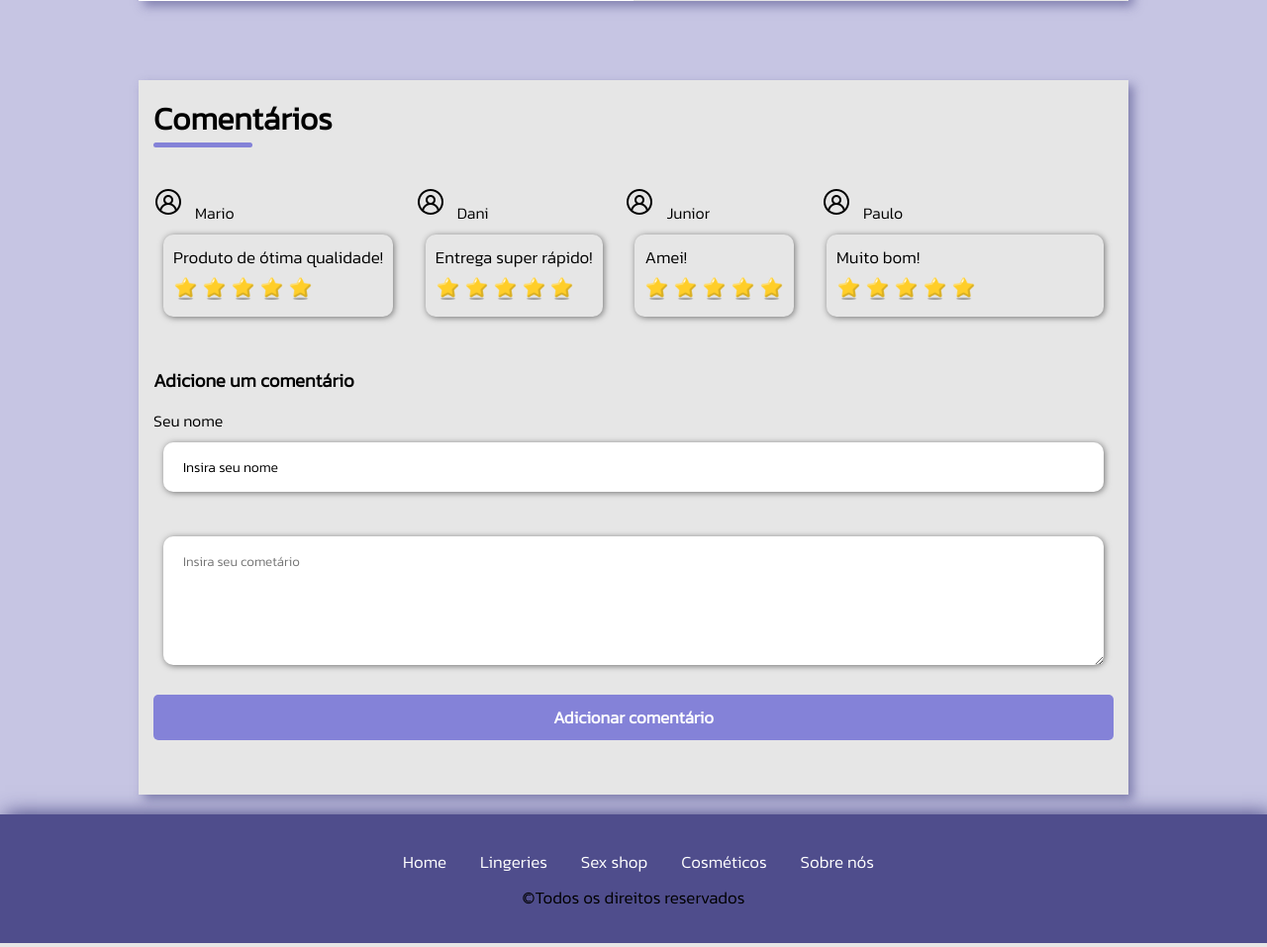
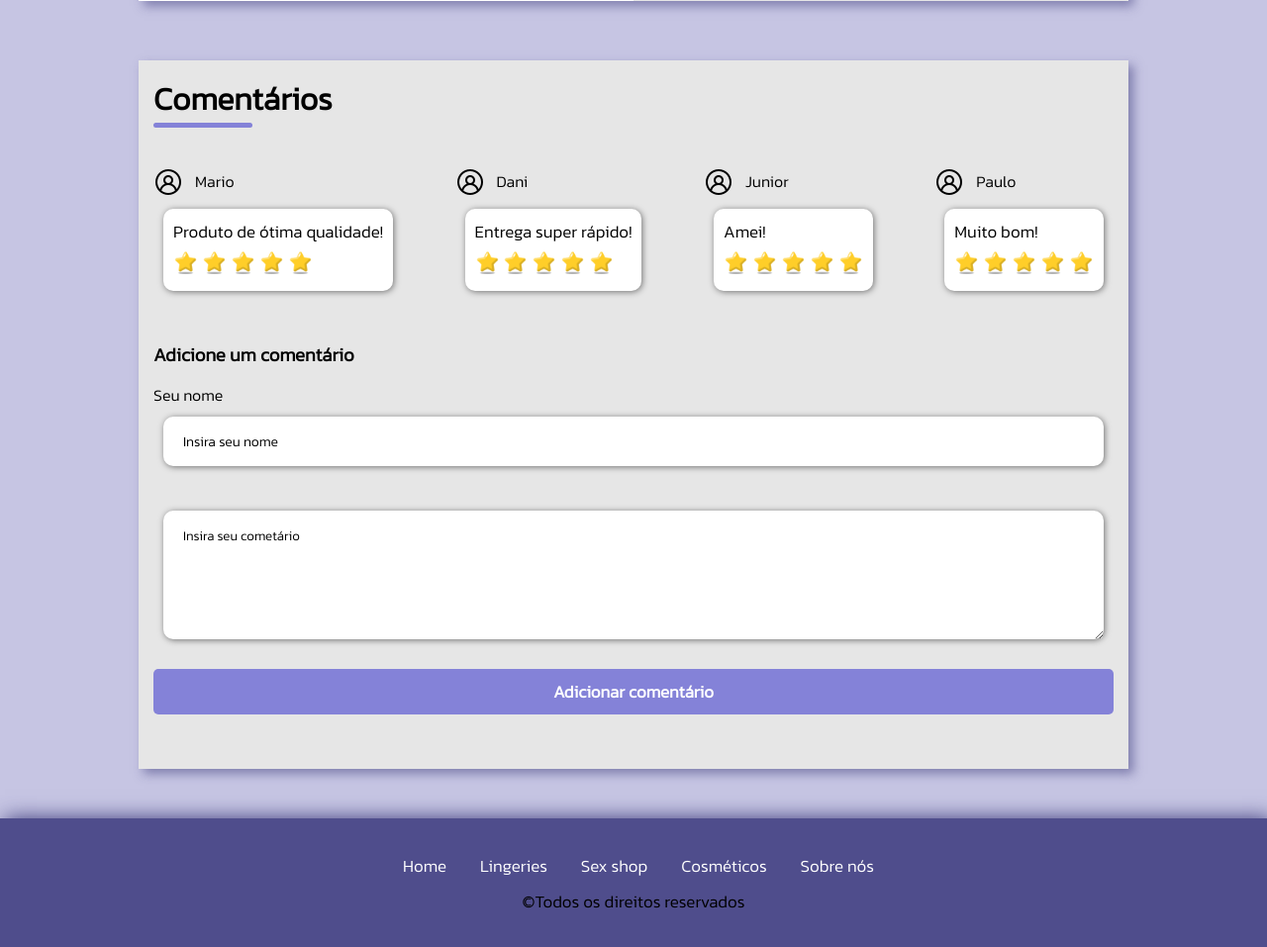
Before and after one commit to Kurarisse/TCCalpha, a PHP site: page /produtoAumentado.html in a window 1280 px wide. Shown: the part 670-1627 px from the top of the page at 99% size. Run offline with PHP 8.4, Linux system fonts and the light colour scheme.

Commit message:
feat:produtos e align nome

```diff
--- a/css/styles.css
+++ b/css/styles.css
@@ -246,8 +246,6 @@ body{
     right: 0;
     bottom: 0;
     background-color: #ccc;
-    -webkit-transition: .4s;
-    transition: .4s;
 }
 
 .slider:before {
@@ -257,8 +255,6 @@ body{
     width: 18px;
     top: 1px;
     background-color: white;
-    -webkit-transition: .4s;
-    transition: .4s;
 }
 
 input:checked + .slider {
@@ -330,8 +326,8 @@ input:checked + .slider:before {
 
 .produto{
     background-color: rgb(255, 255, 255);
-    padding: 10px 20px;
-    margin: 0 0 25px 100px;
+    padding: 10px 25px;
+    margin: 0 12px 12px 100px;
     border: 2px solid rgb(48, 48, 48);
     box-shadow: 0 4px 8px 0 rgba(58, 56, 121, 0.5);
     transition: 0.3s;
@@ -359,7 +355,7 @@ input:checked + .slider:before {
     max-width: 1000px;
     height: 100%;
     max-height: 600px;
-    margin: 60px auto;
+    margin: 50px auto;
     display: flex;
     box-shadow: 5px 5px 10px rgba(58, 56, 121, 0.5);
 }
@@ -541,7 +537,8 @@ input:checked + .slider:before {
     max-width: 1000px;
     height: 100%;
     max-height: 900px;
-    margin: 20px auto;
+    margin-top: 0;
+    margin-bottom: 30px;
     display: flex;
     box-shadow: 5px 5px 10px rgba(58, 56, 121, 0.5);
 }
@@ -572,8 +569,20 @@ input:checked + .slider:before {
 .boxesComentarios{
     display: flex;
     flex-wrap: wrap;
+    justify-content: center;
     flex-direction: column;
     padding: 15px 0;
+}
+
+.boxes label{
+    display: flex;
+    flex-wrap: wrap;
+    align-items: center;
+    justify-items: center;
+}
+
+.branco{
+    background-color: rgb(255, 255, 255);
 }
 
 .box p{
@@ -623,6 +632,7 @@ input:checked + .slider:before {
     background-color: rgb(79, 77, 140);
     height: 130px;
     padding-top: 25px;
+    margin-top: 20px;
     box-shadow: 5px 0 20px rgb(58, 56, 121);
     width: 100%;
 }
@@ -653,3 +663,7 @@ a{
     text-decoration: none;
     color: rgb(0, 0, 0);
 }
+
+::placeholder{
+    color: rgb(0, 0, 0);
+}
--- a/produtoAumentado.html
+++ b/produtoAumentado.html
@@ -142,7 +142,7 @@
                         <div class="boxes">
                             <div class="box">
                                 <label for="nomeProduto"><img src="img/perfil.png" alt="Foto de perfil" title="Foto de perfil"><span>Mario</span></label>
-                                <p>Produto de ótima qualidade!<br>
+                                <p class="branco">Produto de ótima qualidade!<br>
                                     <img src="img/estrelinha.png" width="25px" alt="Estrelas de avaliação">
                                     <img src="img/estrelinha.png" width="25px" alt="Estrelas de avaliação">
                                     <img src="img/estrelinha.png" width="25px" alt="Estrelas de avaliação">
@@ -152,7 +152,7 @@
 
                             <div class="box">
                                 <label for="quantidadeProduto"><img src="img/perfil.png" alt="Foto de perfil" title="Foto de perfil"><span>Dani</span></label>
-                                <p>Entrega super rápido!<br>
+                                <p class="branco">Entrega super rápido!<br>
                                     <img src="img/estrelinha.png" width="25px" alt="Estrelas de avaliação">
                                     <img src="img/estrelinha.png" width="25px" alt="Estrelas de avaliação">
                                     <img src="img/estrelinha.png" width="25px" alt="Estrelas de avaliação">
@@ -162,7 +162,7 @@
 
                             <div class="box">
                                 <label for="tamanhoProduto"><img src="img/perfil.png" alt="Foto de perfil" title="Foto de perfil"><span>Junior</span></label>
-                                <p>Amei!<br>
+                                <p class="branco">Amei!<br>
                                     <img src="img/estrelinha.png" width="25px" alt="Estrelas de avaliação">
                                     <img src="img/estrelinha.png" width="25px" alt="Estrelas de avaliação">
                                     <img src="img/estrelinha.png" width="25px" alt="Estrelas de avaliação">
@@ -170,9 +170,9 @@
                                     <img src="img/estrelinha.png" width="25px" alt="Estrelas de avaliação"></p>
                             </div>
 
-                            <div class="box descProduto">
+                            <div class="box">
                                 <label for="descProduto"><img src="img/perfil.png" alt="Foto de perfil" title="Foto de perfil"><span>Paulo</span></label>
-                                <p>Muito bom!<br>
+                                <p class="branco">Muito bom!<br>
                                     <img src="img/estrelinha.png" width="25px" alt="Estrelas de avaliação">
                                     <img src="img/estrelinha.png" width="25px" alt="Estrelas de avaliação">
                                     <img src="img/estrelinha.png" width="25px" alt="Estrelas de avaliação">
```
